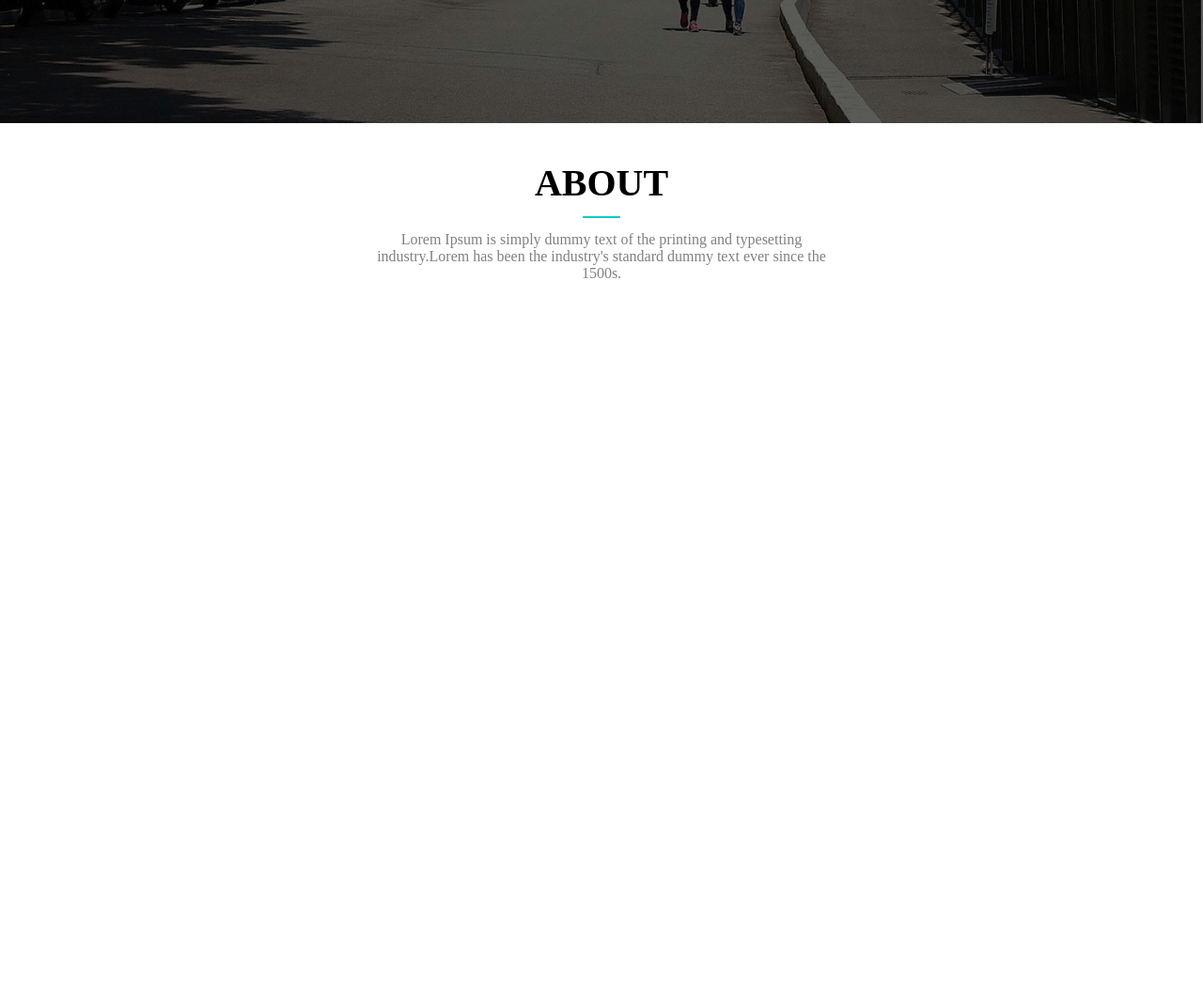
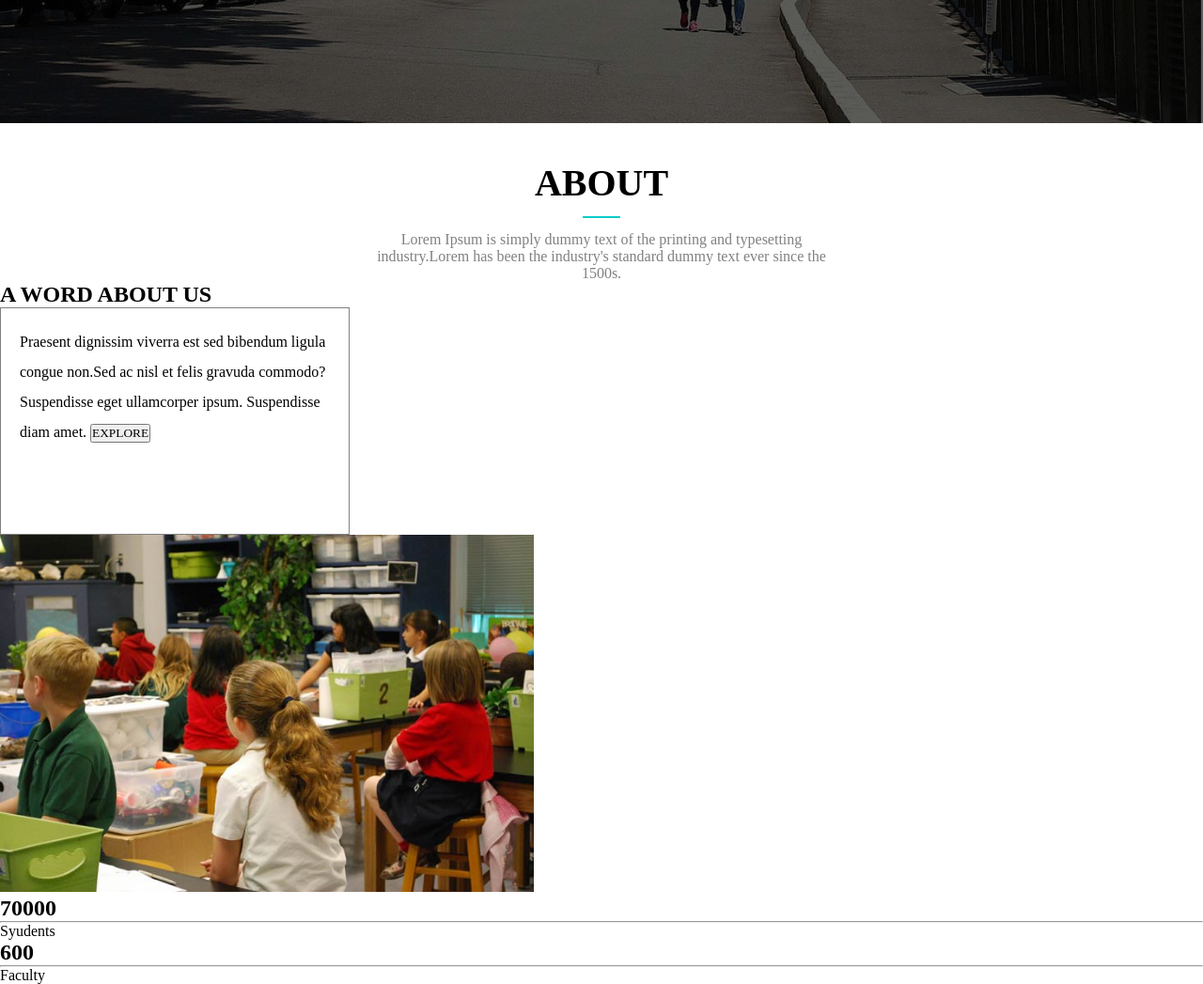
Before and after one commit to drakedoglife/Beautiful, a plain HTML site: page index.html in a window 1280 px wide. Shown: the part 649-1696 px from the top of the page at 94% size. Before the commit the page ends 949 px from the top, so only its background shows below. Drawn offline with Linux system fonts and the light colour scheme.

Commit message:
auto upload

```diff
--- a/css/index.css
+++ b/css/index.css
@@ -18,6 +18,7 @@
 	width: 100%;
 	height: 80px;
 	position: fixed;
+	z-index: 5;
 }
 
 .header img {
@@ -155,3 +156,20 @@
 	color: gray;
 	margin-top: 10px;
 }
+/*ABOUT中部*/
+.about .middle .left {
+	width: 372px;
+}
+
+.about .middle .left .left_container {
+	width: 330px;
+	height: 200px;
+	border: 1px solid gray;
+	padding: 20px;
+	line-height: 2em;
+}
+
+.about .middle .center img {
+	width: 568px;
+	height: 380px;
+}
--- a/index.html
+++ b/index.html
@@ -42,9 +42,28 @@
 				standard dummy text ever since the 1500s.</p>
 			</div>
 			<div class="middle">
-				<div class="left"></div>
-				<div class="center"></div>
-				<div class="right"></div>
+				<div class="left">
+					<h2> A WORD ABOUT US</h2>
+					<div class="left_container">
+						Praesent dignissim viverra est sed bibendum ligula congue non.Sed ac nisl et felis gravuda commodo? Suspendisse eget ullamcorper ipsum. Suspendisse diam amet.
+						<button type="submit">EXPLORE</button>
+					</div>
+				</div>
+				<div class="center">
+					<img src="images/bb3.jpg" alt="bb3">
+				</div>
+				<div class="right">
+					<div class="right_top">
+						<h2>70000</h2>
+						<hr>
+						<p>Syudents</p>
+					</div>
+					<div class="right_bottom">
+						<h2>600</h2>
+						<hr>
+						<p>Faculty</p>
+					</div>
+				</div>
 			</div>
 			<div class="bottom"></div>
 		</div>
```
